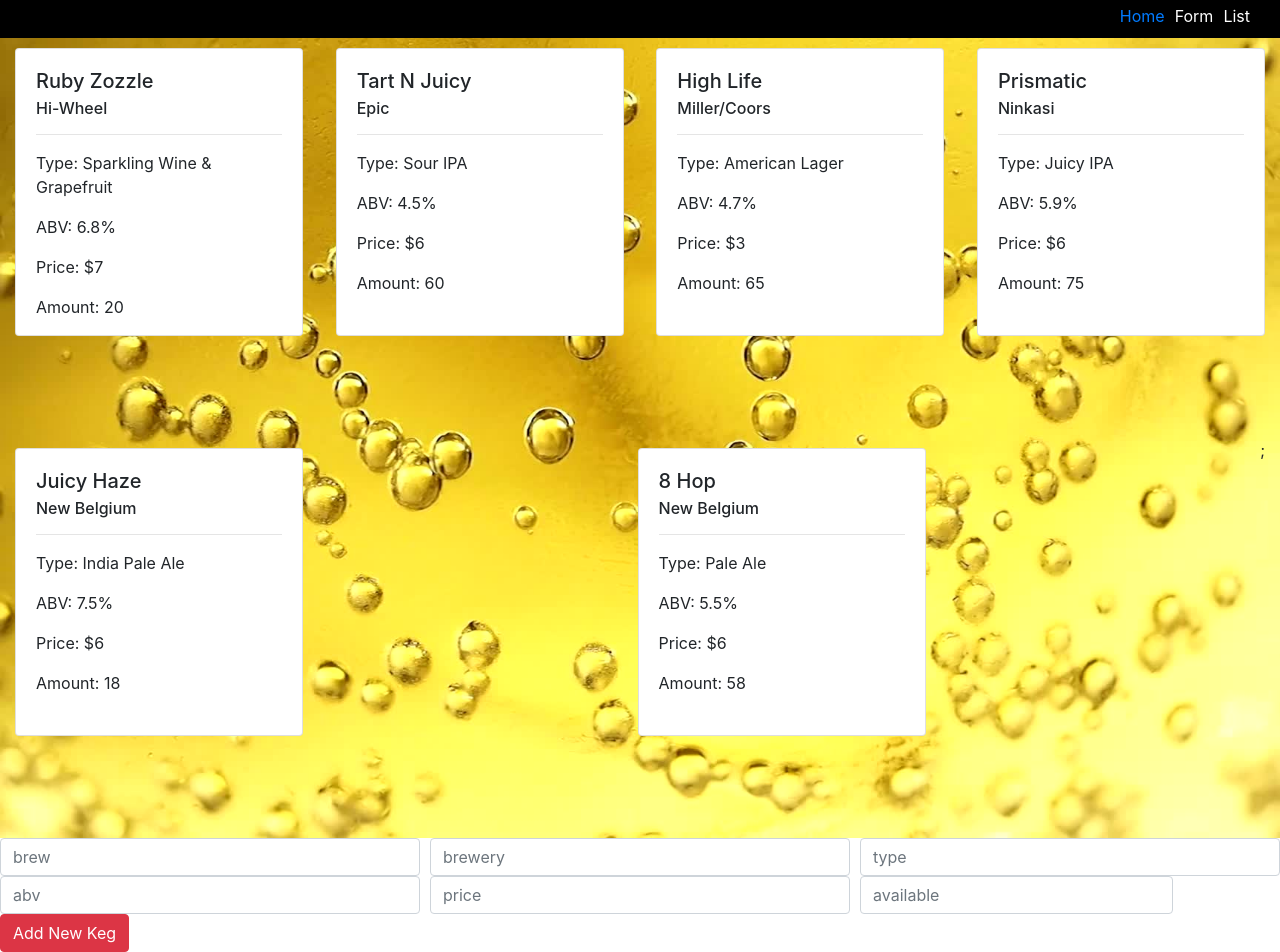
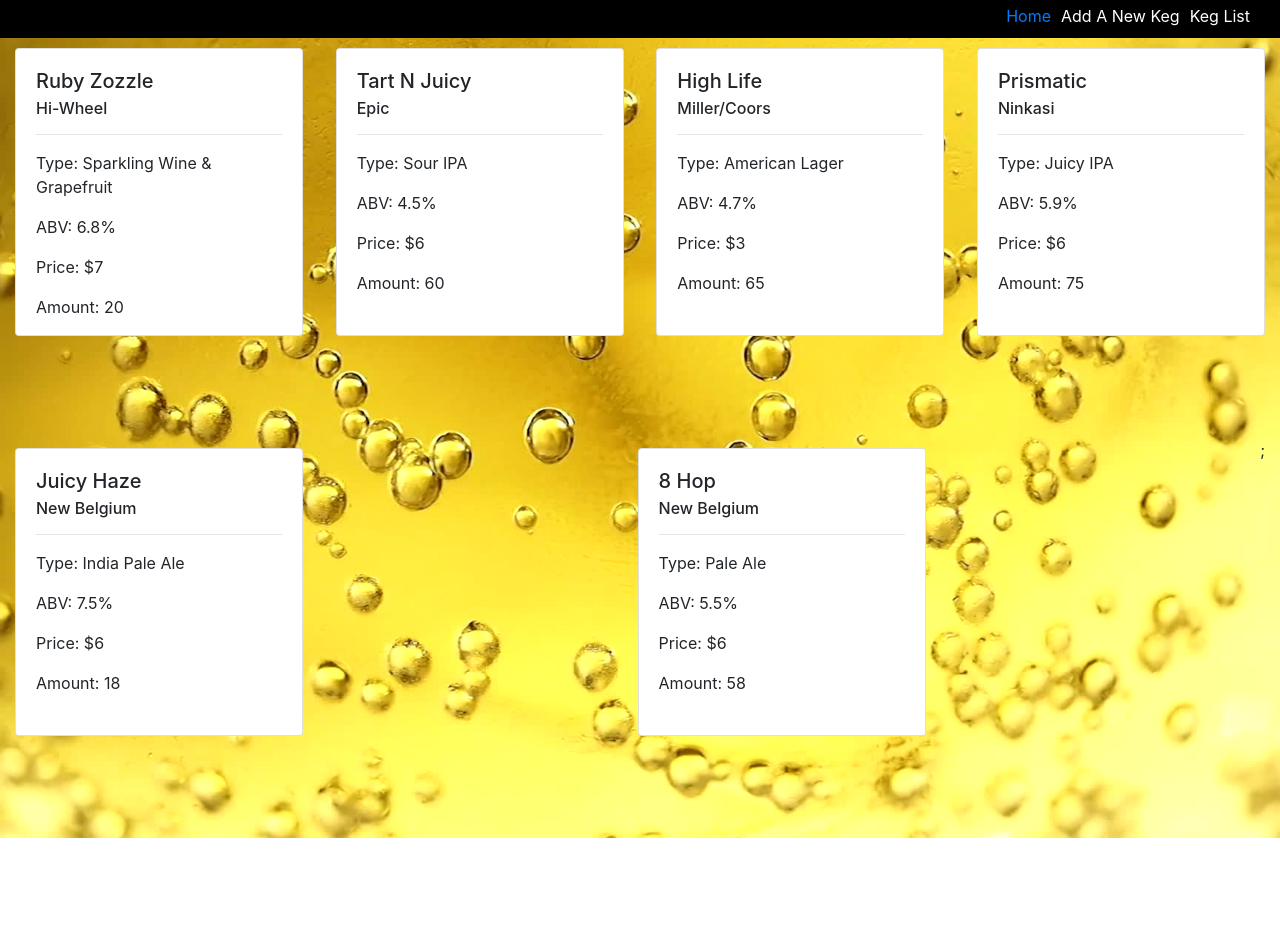
Before and after one commit to austinthebarr/HopShop, a React app: page /#/BarKeeper in a window 1280 px wide. Shown: the part 52-1004 px from the top of the page. After the commit the page ends 890 px from the top, so only its background shows below. Built offline with nearby package versions, Linux system fonts and the light colour scheme.

Commit message:
can now hide and show keg form

```diff
--- a/src/components/App.jsx
+++ b/src/components/App.jsx
@@ -82,12 +82,10 @@
   }
 
   handleHidingForm(){
-    console.log(this.state.hideForm)
     this.setState({hideForm: true});
   }
 
   handleShowingForm(){
-    console.log(this.state.hideForm)
     this.setState({hideForm: false});
   }
 
@@ -111,7 +109,8 @@
                     kegListToDisplay={this.state.masterTapList}
                     location={this.props.location.pathname}
                     onShowingForm={this.handleShowingForm}
-                    onHidingForm={this.handleHidingForm}/> }/>
+                    onHidingForm={this.handleHidingForm}
+                    valueOfHideForm={this.state.hideForm}/> }/>
                 <Route component={Error404}/>
               </Switch>
             </section>
--- a/src/components/Employee.jsx
+++ b/src/components/Employee.jsx
@@ -1,18 +1,30 @@
 import React from 'react';
 import PropTypes from 'prop-types';
+
 import KegForm from './KegForm';
 import KegList from './KegList';
+import Header from './Header';
 
 const Employee = (props) => {
-  return(
-    <div>
-      <KegList
-        kegListToDisplay={props.kegListToDisplay}
+  if(props.valueOfHideForm === true){
+    return(
+      <div>
+        <KegList
+          kegListToDisplay={props.kegListToDisplay}
+          location={props.location}
+          onShowingForm={props.onShowingForm}
+          onHidingForm={props.onHidingForm}/>
+      </div> );
+  } else {
+    return(<div>
+      <Header
         location={props.location}
+        title='Beer Selection'
         onShowingForm={props.onShowingForm}
-        onHidingForm={props.onHidingForm}/>
+        onHidingForm={props.onHidingForm} />
       <KegForm onAddingKegToList={props.onAddingKegToList}/>
     </div>);
+  }
 };
 
 Employee.propTypes = {
@@ -20,6 +32,7 @@
   kegListToDisplay: PropTypes.object.isRequired,
   location: PropTypes.string.isRequired,
   onShowingForm: PropTypes.func.isRequired,
-  onHidingForm: PropTypes.func.isRequired
+  onHidingForm: PropTypes.func.isRequired,
+  valueOfHideForm: PropTypes.bool.isRequired
 };
 export default Employee;
--- a/src/components/Header.jsx
+++ b/src/components/Header.jsx
@@ -48,10 +48,10 @@
           <Link to='/' className='removeDecoration'>Home</Link>
         </li>
         <li className="nav-item removeDecoration">
-          <a onClick={props.onShowingForm}>Form</a>
+          <a onClick={props.onShowingForm}>Add A New Keg</a>
         </li>
         <li className="nav-item removeDecoration">
-          <a onClick={props.onHidingForm}>List</a>
+          <a onClick={props.onHidingForm}>Keg List</a>
         </li>
       </ul>
     </div> ;
--- a/src/components/KegForm.jsx
+++ b/src/components/KegForm.jsx
@@ -22,8 +22,17 @@
   }
   return(
 
-    <div className=''>
+    <div className='body'>
+    <style jsx>{`
+    .body{
+    margin: 25% auto;
+    width: 50%;
+    border: 3px solid #1E1014;
+    padding: 25px 25px;
+    }`}</style>
+
       <form onSubmit={handleAddingANewKegToList}>
+
         <div className='form-row'>
           <div className='col-md-4'>
             <input
@@ -75,9 +84,11 @@
               ref={(input) => {_available = input;}}/>
           </div>
           <div className='col-md-3'>
+             <hr/>
             <button className='btn btn-danger' type='submit'>Add New Keg</button>
           </div>
         </div>
+        <div className='col-md-4'></div>
       </form>
     </div>
 
```
